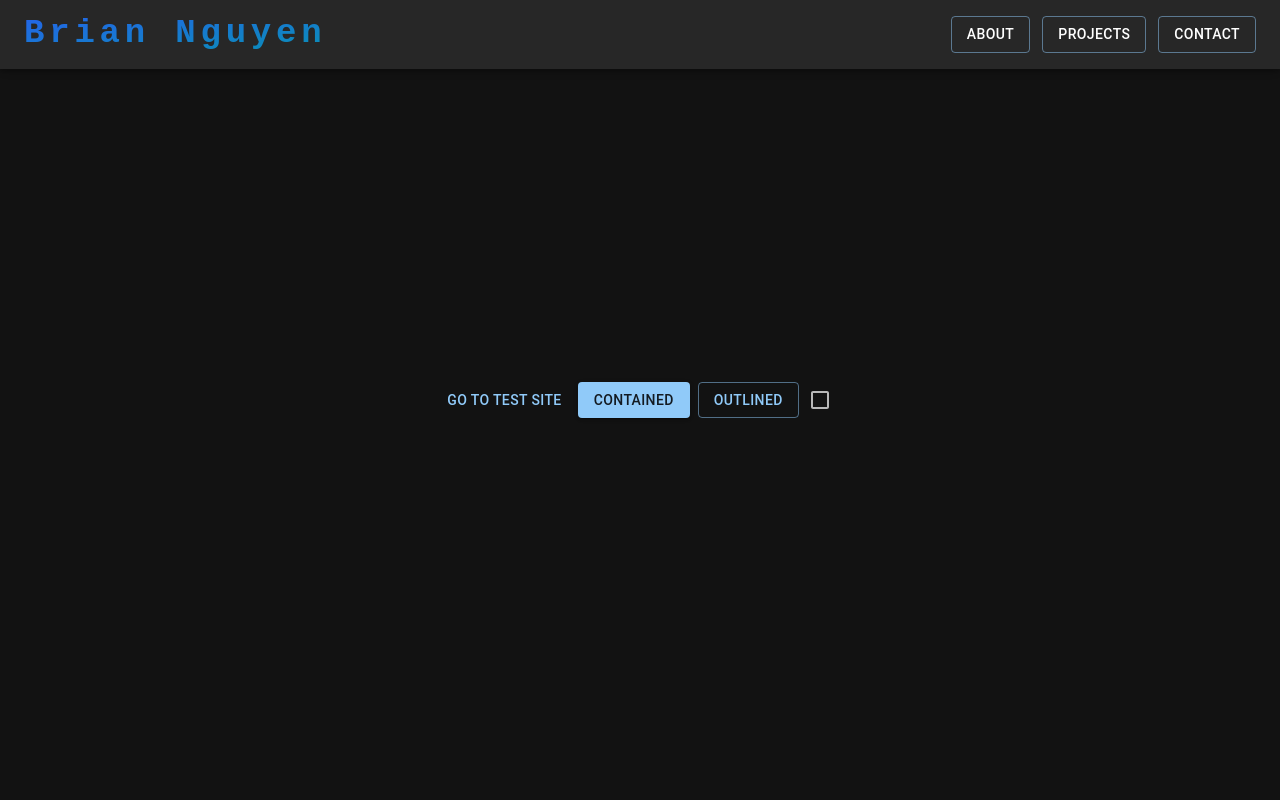
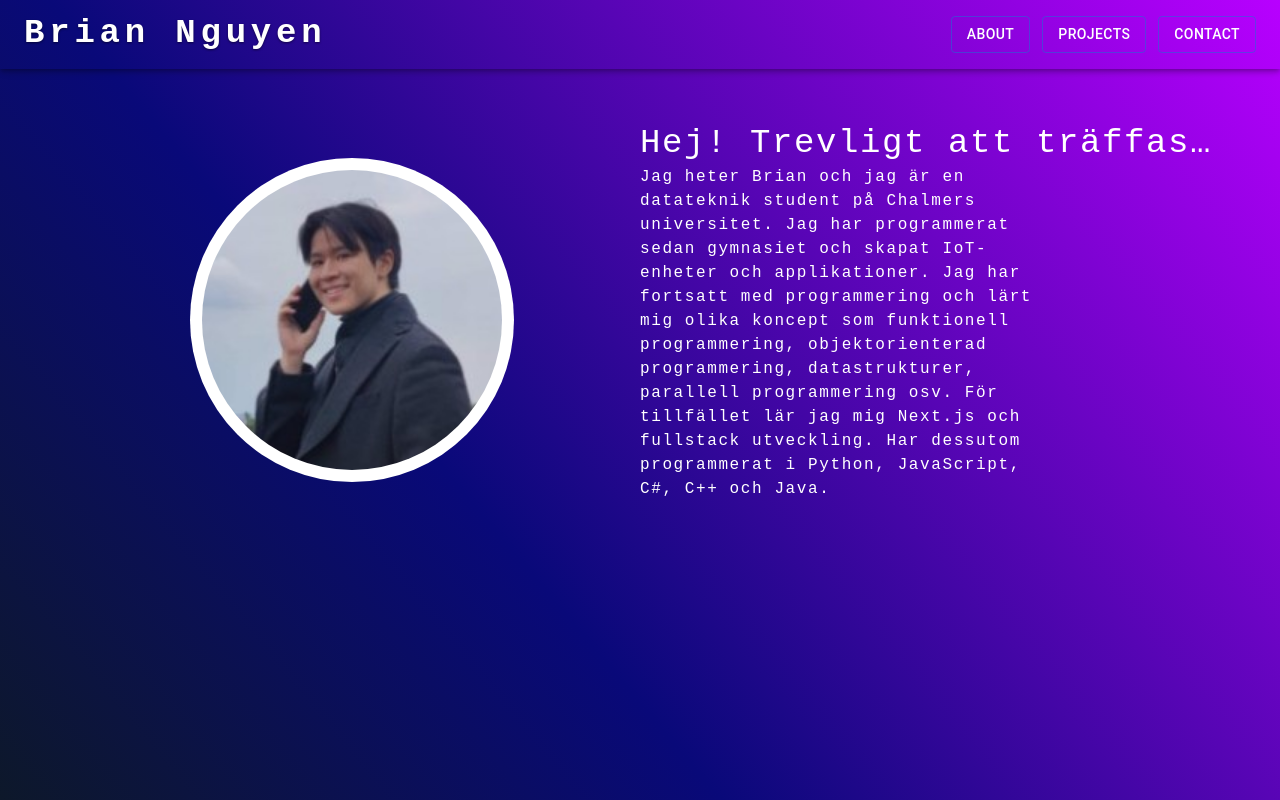
Before and after one commit to abbbringu/Personal-website, a Next.js app in the folder brian-nguyen/: page / in a window 1280 px wide. Built offline with nearby package versions, Linux system fonts and the light colour scheme.

Commit message:
- Image and intro text added

```diff
--- /dev/null
+++ b/brian-nguyen/app/components/MainPage/IntroImage.jsx
@@ -0,0 +1,85 @@
+"use client";
+import Image from "next/image";
+import {
+  Button,
+  Grid,
+  Stack,
+  Checkbox,
+  Container,
+  Typography,
+} from "@mui/material";
+import { useRouter } from "next/navigation";
+import { useState } from "react";
+function IntroImage() {
+  const router = useRouter();
+  const [checked, setChecked] = useState(false);
+  const handleChange = (event) => {
+    setChecked(event.target.checked);
+  };
+  return (
+    <Grid
+      className="px-10"
+      container
+      height="80vh"
+      alignItems="center"
+      justifyContent="center"
+      direction="row"
+    >
+      {/* Profile picture */}
+      <Grid item container xs={6} alignItems="center" justifyContent="center">
+        <div className="bg-white rounded-full flex justify-center p-3">
+          <Image
+            className="rounded-full"
+            height={300}
+            width={300}
+            alt="profile picture"
+            src={"/pfp.jfif"}
+          />
+        </div>
+      </Grid>
+      {/* Introductory text */}
+      <Grid item xs={6}>
+        <Stack>
+          {/* Title */}
+          <Typography
+            noWrap
+            variant="h4"
+            sx={{
+              color: "white",
+              fontFamily: "monospace",
+              fontWeight: 500,
+              letterSpacing: ".1rem",
+              textDecoration: "none",
+            }}
+          >
+            Hej! Trevligt att träffas 👋
+          </Typography>
+          {/* Description */}
+          <Typography
+            paragraph
+            variant="p"
+            sx={{
+              color: "white",
+              fontFamily: "monospace",
+              fontWeight: 400,
+              letterSpacing: ".1rem",
+              width: "70%",
+            }}
+          >
+            Jag heter Brian och jag är en datateknik student på Chalmers
+            universitet. Jag har programmerat sedan gymnasiet och skapat
+            IoT-enheter och applikationer. Jag har fortsatt med programmering
+            och lärt mig olika koncept som funktionell programmering,
+            objektorienterad programmering, datastrukturer, parallell
+            programmering osv. För tillfället lär jag mig Next.js och fullstack
+            utveckling. Har dessutom programmerat i Python, JavaScript, C#, C++
+            och Java.
+          </Typography>
+          {/* Buttons */}
+        </Stack>
+      </Grid>
+    </Grid>
+  );
+}
+
+export default IntroImage;
--- a/brian-nguyen/app/components/NavBar.jsx
+++ b/brian-nguyen/app/components/NavBar.jsx
@@ -24,12 +24,13 @@ function ResponsiveAppBar() {
   };
 
   return (
-    <AppBar position="fixed" className="bg-gray-600/30 ">
+    <AppBar position="fixed" color="transparent">
+      {/* Fixe color change on top here*/}
       <Container maxWidth="xl">
         <Toolbar disableGutters>
           {/* Logo in desktop mode */}
           <Typography
-            className="text-transparent bg-clip-text bg-gradient-to-br from-blue-600 to-cyan-600"
+            className="text-transparent bg-clip-text bg-white drop-shadow-[0_1.2px_1.2px_rgba(0,0,0,0.5)]"
             variant="h4"
             noWrap
             component="a"
--- a/brian-nguyen/app/layout.jsx
+++ b/brian-nguyen/app/layout.jsx
@@ -1,7 +1,7 @@
 "use client";
 import React from "react";
 import "./globals.css";
-import { darkTheme } from "./theme/themes";
+import { darkTheme, lightTheme } from "./theme/themes";
 import NavBar from "./components/NavBar";
 
 import { ThemeProvider, CssBaseline } from "@mui/material";
@@ -14,7 +14,7 @@ export default function RootLayout({ children }) {
         <meta name="description" content="Generated by create next app" />
         <link rel="icon" href="/favicon.ico" />
       </head>
-      <ThemeProvider theme={darkTheme}>
+      <ThemeProvider theme={lightTheme}>
         <CssBaseline />
         <body>
           <NavBar />
--- a/brian-nguyen/app/page.jsx
+++ b/brian-nguyen/app/page.jsx
@@ -1,40 +1,21 @@
 "use client";
 
-import { Button, Grid, Stack, Checkbox } from "@mui/material";
-import { useRouter } from "next/navigation";
-import { useState } from "react";
+import { Button, Grid, Stack, Checkbox, Container } from "@mui/material";
+
+import IntroImage from "./components/MainPage/IntroImage";
 
 export default function Home() {
-  const router = useRouter();
-  const [checked, setChecked] = useState(false);
-  const handleChange = (event) => {
-    setChecked(event.target.checked);
-  };
   return (
-    <Grid
-      container
-      height="100vh"
-      alignItems="center"
-      justifyContent="center"
-      direction="row"
+    <Container
+      maxWidth="false"
+      sx={{
+        background: `rgb(13,24,42)`,
+        background: ` linear-gradient(50deg, rgba(13,24,42,1) 0%, rgba(9,9,121,1) 37%, rgba(184,0,255,1) 100%)`,
+        height: `100vh`,
+      }}
     >
-      <Stack direction="row" columnGap={1}>
-        <Button
-          variant="text"
-          onClick={() => {
-            router.push("Test");
-          }}
-        >
-          Go to test site
-        </Button>
-        <Button variant="contained">Contained</Button>
-        <Button variant="outlined">Outlined</Button>
-      </Stack>
-      <Checkbox
-        checked={checked}
-        onChange={handleChange}
-        inputProps={{ "aria-label": "primary checkbox" }}
-      />
-    </Grid>
+      <IntroImage />
+      {/* */}
+    </Container>
   );
 }
--- a/brian-nguyen/app/theme/themes.js
+++ b/brian-nguyen/app/theme/themes.js
@@ -7,3 +7,10 @@ export const darkTheme = createTheme({
     mode: "dark",
   },
 });
+
+
+export const lightTheme = createTheme({
+  palette: {
+    mode: "light",
+  },
+});
```
Also changed, not shown: brian-nguyen/public/pfp.jfif (added).
